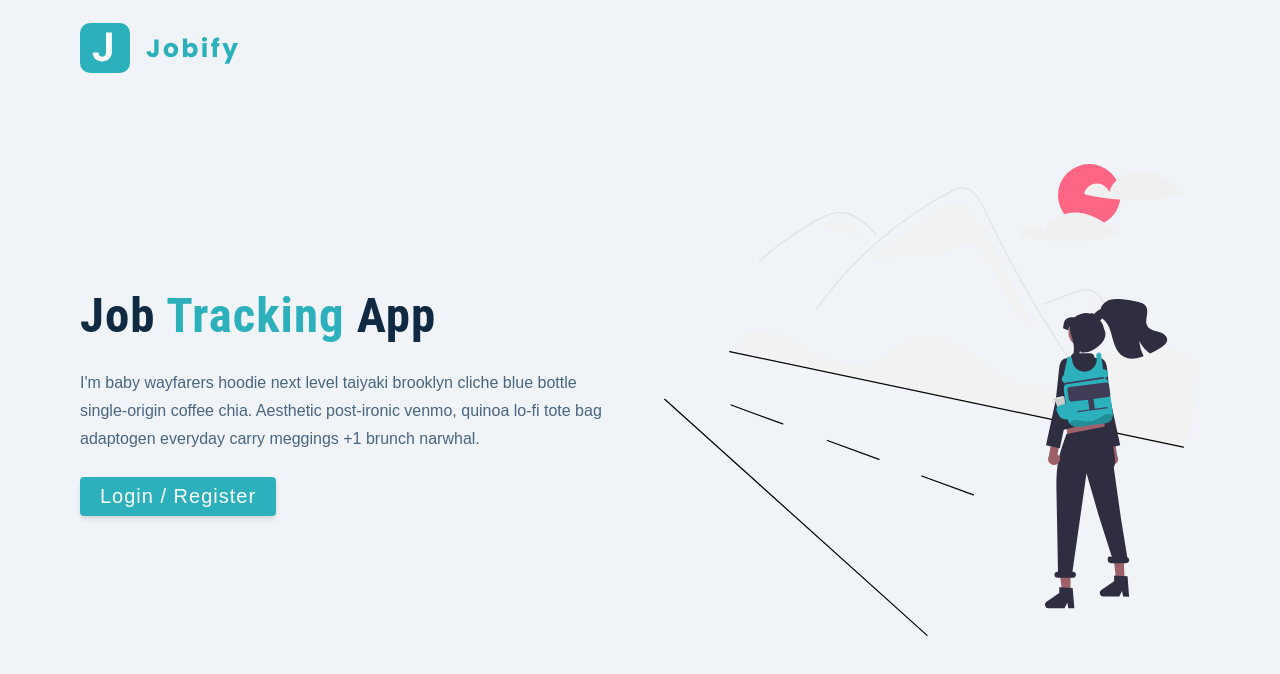
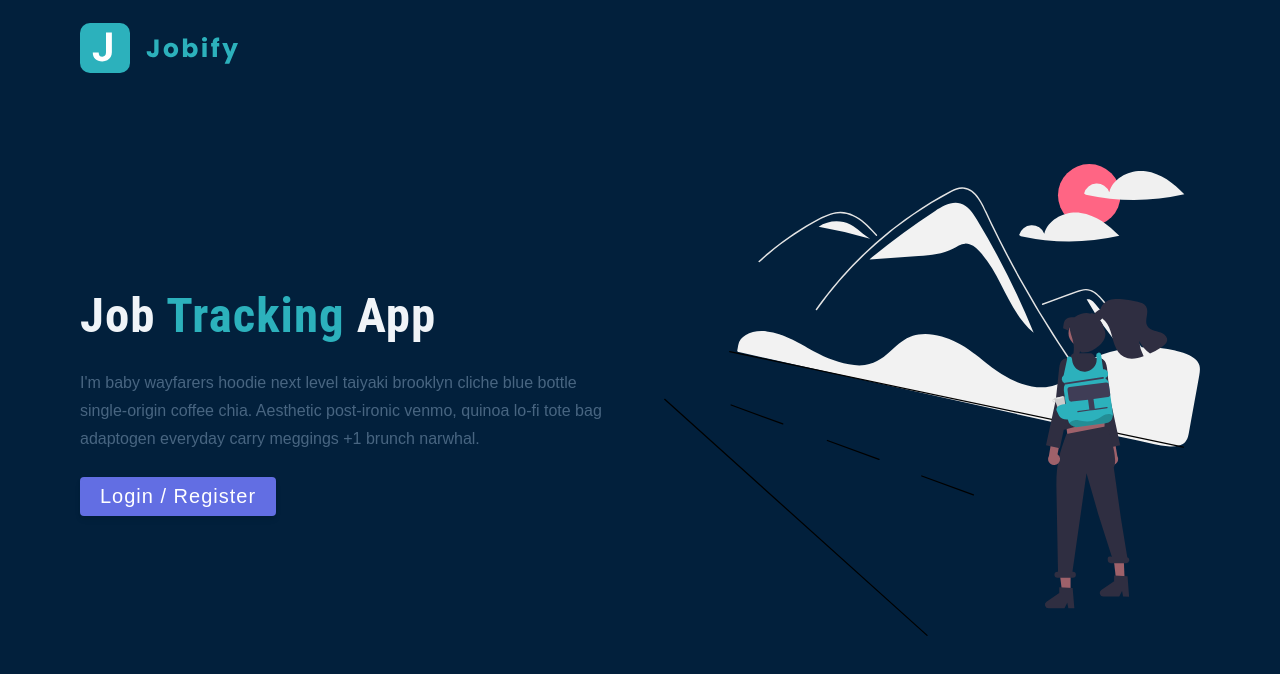
Before and after one commit to saikatbhuiyan/mern-job-finder, a React (Create React App) app in the folder client/: page /landing in a window 1280 px wide. Shown: the top 674 px of the page. Built offline with nearby package versions, Linux system fonts and the light colour scheme.

Commit message:
Update Client style

```diff
--- a/client/src/assets/wrappers/BigSidebar.js
+++ b/client/src/assets/wrappers/BigSidebar.js
@@ -6,7 +6,7 @@ const Wrapper = styled.aside`
     display: block;
     box-shadow: 1px 0px 0px 0px rgba(0, 0, 0, 0.1);
     .sidebar-container {
-      background: var(--white);
+      background: var(--backgroundColor);
       min-height: 100vh;
       height: 100%;
       width: 250px;
@@ -41,9 +41,9 @@ const Wrapper = styled.aside`
       transition: var(--transition);
     }
     .nav-link:hover {
-      background: var(--grey-50);
+      background: var(--grey-900);
       padding-left: 3rem;
-      color: var(--grey-900);
+      color: var(--grey-600);
     }
     .nav-link:hover .icon {
       color: var(--primary-500);
@@ -56,7 +56,7 @@ const Wrapper = styled.aside`
       transition: var(--transition);
     }
     .active {
-      color: var(--grey-900);
+      color: var(--grey-100);
     }
     .active .icon {
       color: var(--primary-500);
--- a/client/src/assets/wrappers/DashboardFormPage.js
+++ b/client/src/assets/wrappers/DashboardFormPage.js
@@ -1,9 +1,9 @@
-import styled from 'styled-components'
+import styled from "styled-components";
 
 const Wrapper = styled.section`
   border-radius: var(--borderRadius);
   width: 100%;
-  background: var(--white);
+  background: var(--backgroundColor);
   padding: 3rem 2rem 4rem;
   box-shadow: var(--shadow-2);
   h3 {
@@ -63,6 +63,6 @@ const Wrapper = styled.section`
       margin-top: 0;
     }
   }
-`
+`;
 
-export default Wrapper
+export default Wrapper;
--- a/client/src/assets/wrappers/LandingPage.js
+++ b/client/src/assets/wrappers/LandingPage.js
@@ -1,4 +1,4 @@
-import styled from 'styled-components'
+import styled from "styled-components";
 
 const Wrapper = styled.main`
   nav {
@@ -16,6 +16,7 @@ const Wrapper = styled.main`
     margin-top: -3rem;
   }
   h1 {
+    color: var(--grey-50);
     font-weight: 700;
     span {
       color: var(--primary-500);
@@ -36,5 +37,5 @@ const Wrapper = styled.main`
       display: block;
     }
   }
-`
-export default Wrapper
+`;
+export default Wrapper;
--- a/client/src/assets/wrappers/Navbar.js
+++ b/client/src/assets/wrappers/Navbar.js
@@ -1,4 +1,4 @@
-import styled from 'styled-components'
+import styled from "styled-components";
 
 const Wrapper = styled.nav`
   height: var(--nav-height);
@@ -26,7 +26,7 @@ const Wrapper = styled.nav`
     display: flex;
     align-items: center;
   }
-  background: var(--white);
+  background: var(--backgroundColor);
   .btn-container {
     position: relative;
   }
@@ -44,7 +44,7 @@ const Wrapper = styled.nav`
     top: 40px;
     left: 0;
     width: 100%;
-    background: var(--primary-100);
+    background: var(--backgroundColor);
     box-shadow: var(--shadow-2);
     padding: 0.5rem;
     text-align: center;
@@ -80,5 +80,5 @@ const Wrapper = styled.nav`
       display: block;
     }
   }
-`
-export default Wrapper
+`;
+export default Wrapper;
--- a/client/src/index.css
+++ b/client/src/index.css
@@ -49,7 +49,7 @@ html {
   --small-text: 0.875rem;
   --extra-small-text: 0.7em;
   /* rest of the vars */
-  --backgroundColor: var(--grey-50);
+  --backgroundColor: #02203c;
   --textColor: var(--grey-900);
   --borderRadius: 0.25rem;
   --letterSpacing: 1px;
@@ -148,7 +148,7 @@ ul {
 .btn {
   cursor: pointer;
   color: var(--white);
-  background: var(--primary-500);
+  background: #626ee3;
   border: transparent;
   border-radius: var(--borderRadius);
   letter-spacing: var(--letterSpacing);
@@ -159,7 +159,7 @@ ul {
   display: inline-block;
 }
 .btn:hover {
-  background: var(--primary-700);
+  background: var(--primary-900);
   box-shadow: var(--shadow-3);
 }
 .btn-hipster {
@@ -208,12 +208,13 @@ ul {
 .form {
   width: 90vw;
   max-width: var(--fixed-width);
-  background: var(--white);
+  background: var(--backgroundColor);
   border-radius: var(--borderRadius);
   box-shadow: var(--shadow-2);
   padding: 2rem 2.5rem;
   margin: 3rem auto;
   transition: var(--transition);
+  color: var(--white);
 }
 .form:hover {
   box-shadow: var(--shadow-4);
@@ -231,7 +232,7 @@ ul {
   width: 100%;
   padding: 0.375rem 0.75rem;
   border-radius: var(--borderRadius);
-  background: var(--backgroundColor);
+  background: var(--white);
   border: 1px solid var(--grey-200);
 }
 .form-input,
```
Also changed, not shown: client/src/assets/wrappers/RegisterPage.js (+4 -3 lines), 1 other file (tests, documents, lock files or other folders).
